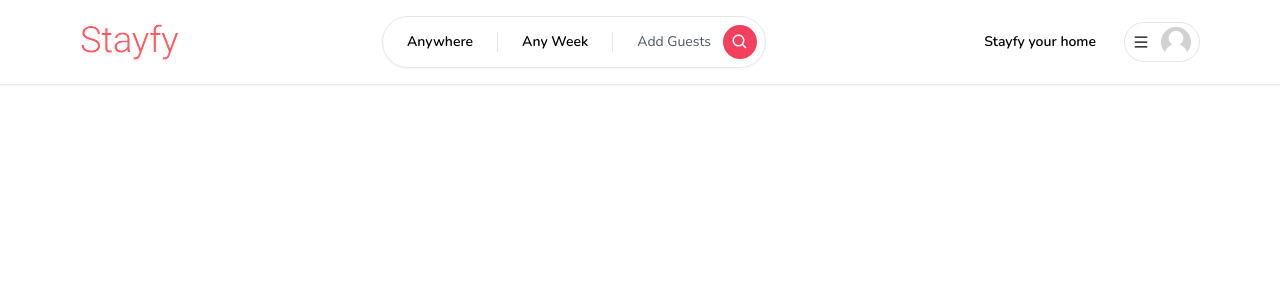
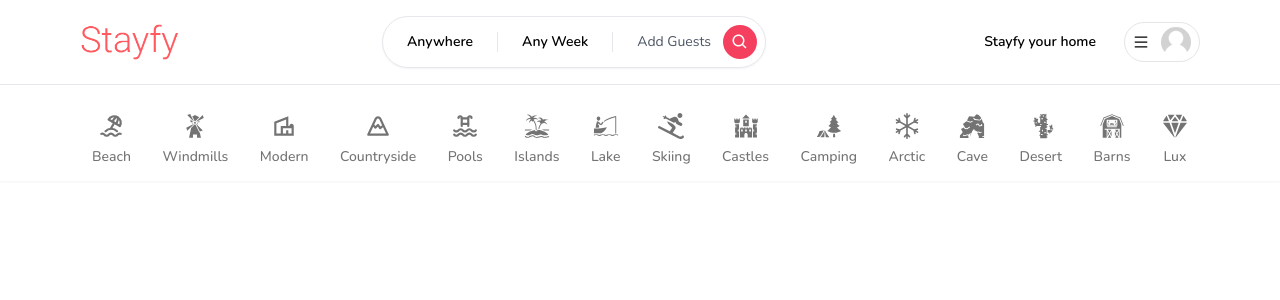
Before and after one commit to The-Matrix-7/Stayfy, a Next.js app: page / in a window 1280 px wide. Shown: the top 300 px of the page. Built offline with nearby package versions, Linux system fonts and the light colour scheme; no server answers.

Commit message:
Category Icons UI

```diff
--- /dev/null
+++ b/app/components/CategoryBox.tsx
@@ -0,0 +1,72 @@
+'use client';
+
+import { useRouter, useSearchParams } from "next/navigation";
+import { useCallback } from "react";
+import { IconType } from "react-icons";
+import qs from "query-string";
+
+interface CategoryBoxProps {
+  icon: IconType;
+  label: string;
+  selected?: boolean;
+}
+
+const CategoryBox: React.FC<CategoryBoxProps>= ({
+  icon: Icon,
+  label,
+  selected
+}) => {
+  const router = useRouter();
+  const params = useSearchParams();
+
+  const handleClick = useCallback(() => {
+    let currentQuery = {};
+
+    if (params) {
+      currentQuery = qs.parse(params.toString());
+    }
+
+    const updatedQuery: any = {
+      ...currentQuery,
+      category: label
+    }
+
+    if (params?.get('category') === label) {
+      delete updatedQuery.category;
+    }
+
+    const url = qs.stringifyUrl({
+      url: '/',
+      query: updatedQuery
+    }, { skipNull: true });
+
+    router.push(url);
+  }, [label, params, router]);
+
+  return (
+    <div
+      onClick={handleClick}
+      className={`
+        flex
+        flex-col
+        items-center
+        justify-center
+        gap-2
+        p-3
+        border-b-2
+        hover:text-neutral-800
+        transition
+        cursor-pointer
+        ${selected ? 'border-b-neutral-800' : 'border-transparent'}
+        ${selected ? 'text-netural-800' : 'text-neutral-500'}
+      `}
+    >
+      <Icon size={26} />
+      <div className="font-medium text-sm">
+        {label}
+      </div>
+    </div>
+   );
+}
+
+export default CategoryBox;
--- /dev/null
+++ b/app/components/navbar/Categories.tsx
@@ -0,0 +1,128 @@
+'use client';
+
+import Container from "../Container";
+
+import { IoDiamond } from 'react-icons/io5';
+import { BsSnow } from 'react-icons/bs';
+import { TbBeach, TbMountain, TbPool } from 'react-icons/tb';
+import { FaSkiing } from 'react-icons/fa';
+import { GiWindmill, GiIsland, GiBoatFishing, GiCastle, GiForestCamp, GiCaveEntrance, GiCactus, GiBarn } from 'react-icons/gi';
+import { MdOutlineVilla } from 'react-icons/md';
+import CategoryBox from "../CategoryBox";
+import { useSearchParams, usePathname } from "next/navigation";
+
+export const categories = [
+  {
+    label: 'Beach',
+    icon: TbBeach,
+    description: 'This property is close to the beach!'
+  },
+  {
+    label: 'Windmills',
+    icon: GiWindmill,
+    description: 'This property has windmills!'
+  },
+  {
+    label: 'Modern',
+    icon: MdOutlineVilla,
+    description: 'This property is modern!'
+  },
+  {
+    label: 'Countryside',
+    icon: TbMountain,
+    description: 'This property is in the countryside!'
+  },
+  {
+    label: 'Pools',
+    icon: TbPool,
+    description: 'This property has a pool!'
+  },
+  {
+    label: 'Islands',
+    icon: GiIsland,
+    description: 'This property is on an island!'
+  },
+  {
+    label: 'Lake',
+    icon: GiBoatFishing,
+    description: 'This property is close to a lake!'
+  },
+  {
+    label: 'Skiing',
+    icon: FaSkiing,
+    description: 'This property has skiing activities!'
+  },
+  {
+    label: 'Castles',
+    icon: GiCastle,
+    description: 'This property is in a castle!'
+  },
+  {
+    label: 'Camping',
+    icon: GiForestCamp,
+    description: 'This property has camping activities!'
+  },
+  {
+    label: 'Arctic',
+    icon: BsSnow,
+    description: 'This property is in the arctic!'
+  },
+  {
+    label: 'Cave',
+    icon: GiCaveEntrance,
+    description: 'This property is in a cave!'
+  },
+  {
+    label: 'Desert',
+    icon: GiCactus,
+    description: 'This property is in a desert!'
+  },
+  {
+    label: 'Barns',
+    icon: GiBarn,
+    description: 'This property is in the barn!'
+  },
+  {
+    label: 'Lux',
+    icon: IoDiamond,
+    description: 'This property is luxurious!'
+  },
+]
+
+const Categories = () => {
+  const params = useSearchParams();
+  const category = params?.get('category');
+  const pathname = usePathname();
+
+  const isMainPage = pathname === '/';
+
+  if (!isMainPage) {
+    return null;
+  }
+
+  return (
+    <Container>
+      <div
+        className="
+          pt-4
+          flex
+          flex-row
+          items-center
+          justify-between
+          overflow-x-auto
+        "
+      >
+        {categories.map((item) => (
+          <CategoryBox
+            key={item.label}
+            label={item.label}
+            selected={category === item.label}
+            icon={item.icon}
+          />
+        ))}
+      </div>
+    </Container>
+   );
+}
+
+export default Categories;
--- a/app/components/navbar/Logo.tsx
+++ b/app/components/navbar/Logo.tsx
@@ -8,6 +8,7 @@
 
   return (
     <Image
+      onClick={() => router.push('/')}
       alt="Logo"
       className="hidden md:block cursor-pointer"
       height="100"
--- a/app/components/navbar/Navbar.tsx
+++ b/app/components/navbar/Navbar.tsx
@@ -5,6 +5,7 @@
 import Logo from "./Logo";
 import Search from "./Search";
 import UserMenu from "./UserMenu";
+import Categories from "./Categories";
 //import { SafeUser } from "@/app/types";
 
 interface NavbarProps {
@@ -41,6 +42,7 @@
           </div>
         </Container>
       </div>
+      <Categories />
     </div>
   );
 }
--- a/package.json
+++ b/package.json
@@ -22,6 +22,7 @@
     "next": "13.4.16",
     "next-auth": "^4.23.1",
     "postcss": "8.4.28",
+    "query-string": "^8.1.0",
     "react": "18.2.0",
     "react-dom": "18.2.0",
     "react-hook-form": "^7.45.4",
```
Also changed, not shown: 1 other file (tests, documents, lock files or other folders).
